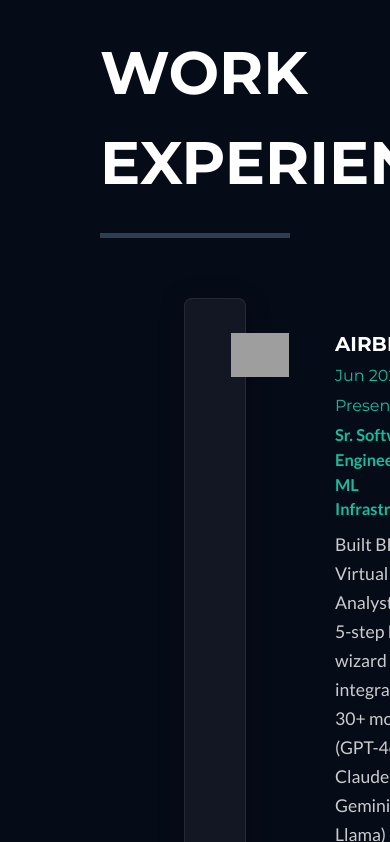
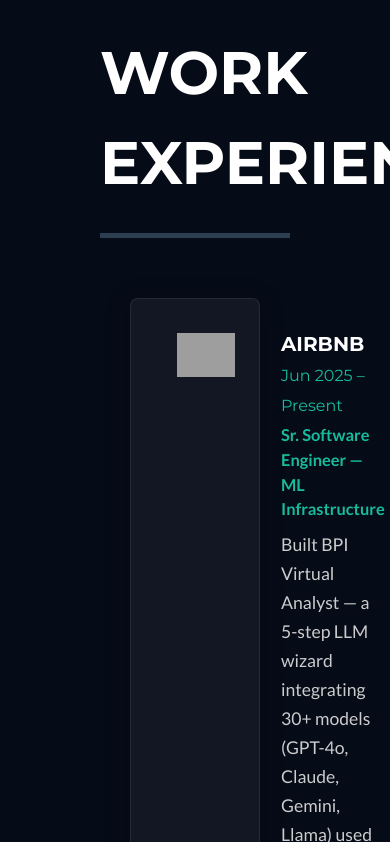
Before and after one commit to sailikhithk/sailikhithk-portfolio-v2, a Next.js app: page / in a window 390 px wide. Shown: the part 9085-9927 px from the top of the page. Built offline with nearby package versions, Linux system fonts and the light colour scheme; grey boxes are pictures that could not be loaded.

Commit message:
Refactor: shared .section-body class for consistent content width across all sections

```diff
--- a/app/components/Experience.tsx
+++ b/app/components/Experience.tsx
@@ -74,7 +74,7 @@
         </div>
 
         {/* Cards */}
-        <div ref={ref} style={{ display: "flex", flexDirection: "column", gap: "1.5rem", margin: "0 84px" }}>
+        <div ref={ref} className="section-body" style={{ display: "flex", flexDirection: "column", gap: "1.5rem" }}>
           {jobs.map((job, i) => (
             <motion.div
               key={job.company}
--- a/app/components/Projects.tsx
+++ b/app/components/Projects.tsx
@@ -180,6 +180,7 @@
         {/* Cards grid */}
         <div
           ref={ref}
+          className="section-body"
           style={{ display: "flex", flexWrap: "wrap", gap: "1.75rem", justifyContent: "center", marginTop: "4rem" }}
         >
           {inView && projects.map((project, i) => (
--- a/app/globals.css
+++ b/app/globals.css
@@ -85,3 +85,16 @@
 @media (max-width: 640px) {
   .tilt-card { width: 100%; }
 }
+
+/* ── Centralised content column ──────────────────────────────────────────────
+   Matches the Recognition quote card's effective width:
+     outer section padding: 5rem each side
+     arrow + gap inset:     84px each side  (44px btn + 2rem gap @ 20px base)
+   Apply to the cards / body div inside every section for visual alignment. */
+.section-body {
+  margin: 0 84px;
+}
+
+@media (max-width: 900px) {
+  .section-body { margin: 0 1.5rem; }
+}
```
